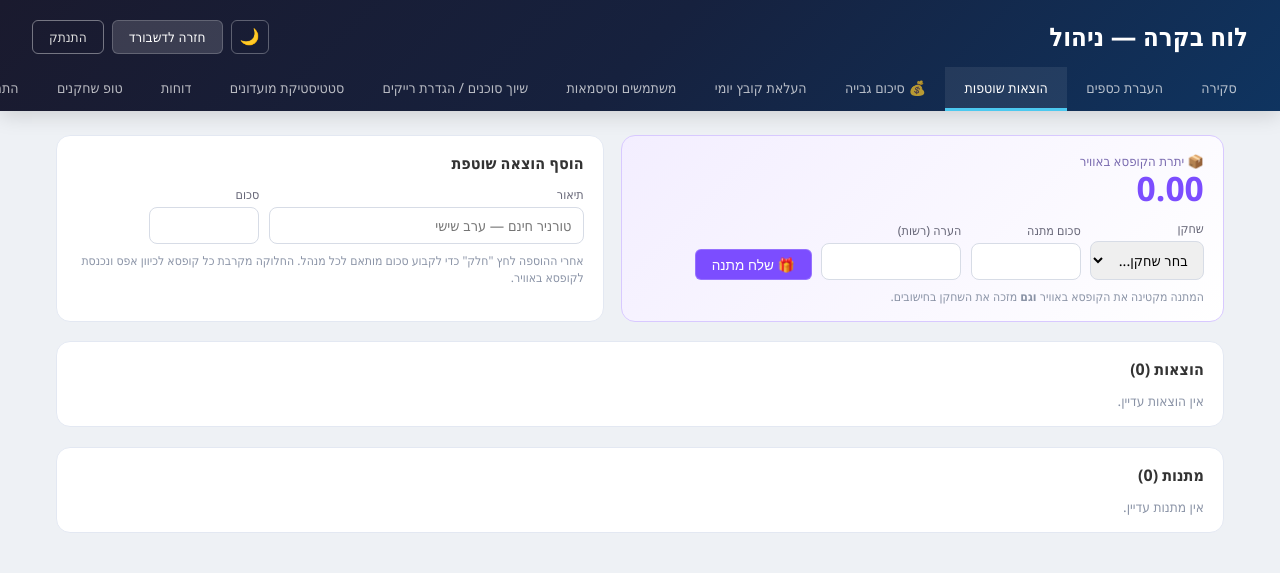
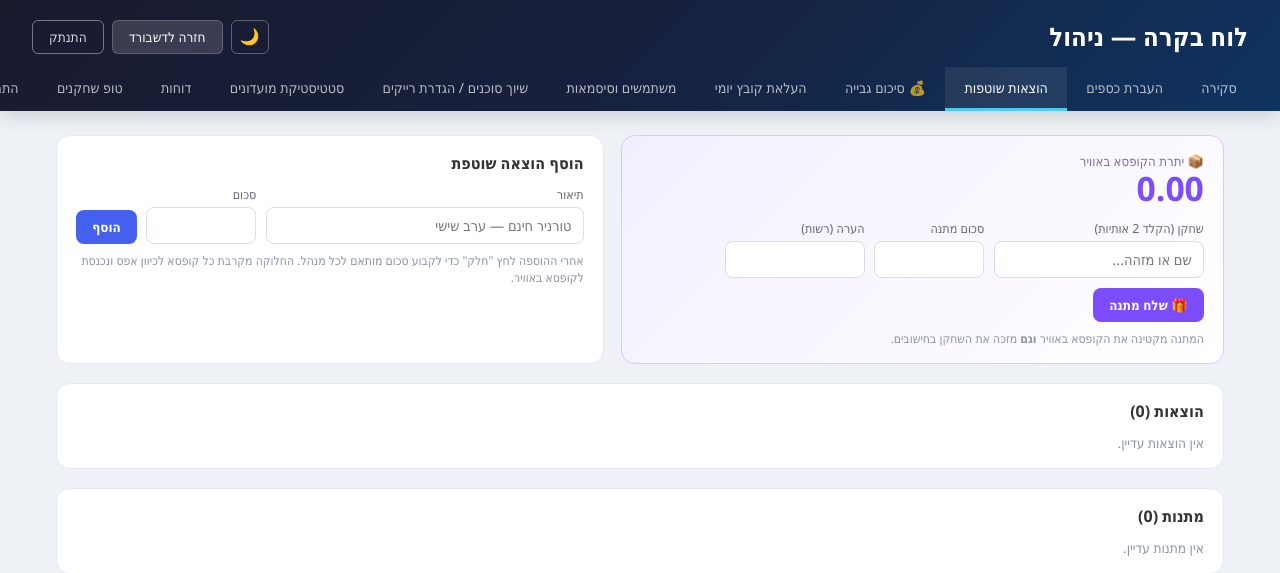
Before and after one commit to moskovicheran/My-Project, a Flask app: page /admin/expenses in a window 1280 px wide. Shown: the top 573 px of the page. Run offline with Flask 3, Linux system fonts and the light colour scheme; the visitor is signed in with stand-in values (Sample User, id 1); data that the repository does not hold is empty; some libraries are stand-ins or nearby versions.

Commit message:
@ fix(airbox): visible action buttons + 2-letter player autocomplete
- The "חלק"/"הוסף"/charge-submit buttons used the header-only .admin-btn
  classes (white text on translucent-white) → invisible on the white content.
  Switched to a visible .ab-btn; delete/cancel use .ab-btn.ghost.
- Replaced the gift player <select> with a type-ahead: enter 2+ letters to
  filter by nickname or id, click to pick (sets hidden player_id/name).

Co-Authored-By: Claude Opus 4.8 <noreply@anthropic.com>
@

```diff
--- a/app/templates/admin/expenses.html
+++ b/app/templates/admin/expenses.html
@@ -39,6 +39,9 @@
   .sumbar{display:flex;gap:14px;align-items:center;flex-wrap:wrap;margin-top:.8rem;padding:.6rem .9rem;border-radius:9px;background:#eef3ff}
   .pill{padding:2px 10px;border-radius:20px;font-size:.76rem;font-weight:700}
   .pill.ok{background:#e7f8f1;color:#17a673}.pill.no{background:#fde9e9;color:#e23b3b}
+  .ab-btn{background:#4361ee;color:#fff !important;border:none;border-radius:8px;cursor:pointer;font-family:inherit;font-weight:600;padding:.5rem 1rem}
+  .ab-btn:disabled{opacity:.45;cursor:not-allowed}
+  .ab-btn.ghost{background:#fff;color:#e23b3b !important;border:1px solid #f0c2c2}
 </style>
 
 <div class="ab-grid">
@@ -50,15 +53,16 @@
       <input type="hidden" name="csrf_token" value="{{ csrf_token() }}"/>
       <input type="hidden" name="action" value="gift">
       <input type="hidden" name="player_name" id="giftName">
-      <div class="ab-fld"><label>שחקן</label>
-        <select name="player_id" id="giftSel" onchange="syncName()" required>
-          <option value="">בחר שחקן...</option>
-          {% for p in players %}<option value="{{ p.id }}" data-nick="{{ p.nick }}">{{ p.nick }} ({{ p.id }})</option>{% endfor %}
-        </select>
+      <div class="ab-fld" style="position:relative">
+        <label>שחקן (הקלד 2 אותיות)</label>
+        <input type="text" id="giftSearch" autocomplete="off" placeholder="שם או מזהה..."
+               oninput="acFilter()" onfocus="acFilter()" style="width:210px">
+        <input type="hidden" name="player_id" id="giftId">
+        <div id="acList" style="display:none;position:absolute;z-index:60;top:100%;right:0;left:0;background:#fff;border:1px solid #d7dce6;border-radius:8px;max-height:230px;overflow:auto;box-shadow:0 10px 28px rgba(0,0,0,.14)"></div>
       </div>
       <div class="ab-fld"><label>סכום מתנה</label><input type="number" name="amount" step="0.01" min="0.01" style="width:110px" required></div>
       <div class="ab-fld"><label>הערה (רשות)</label><input type="text" name="note" style="width:140px"></div>
-      <button class="admin-btn" type="submit" style="background:#7c4dff;color:#fff">🎁 שלח מתנה</button>
+      <button class="ab-btn" type="submit" style="background:#7c4dff">🎁 שלח מתנה</button>
     </form>
     <div class="muted" style="font-size:.76rem;margin-top:.5rem">המתנה מקטינה את הקופסא באוויר <b>וגם</b> מזכה את השחקן בחישובים.</div>
   </div>
@@ -71,7 +75,7 @@
       <input type="hidden" name="action" value="add">
       <div class="ab-fld" style="flex:1"><label>תיאור</label><input type="text" name="description" required placeholder="טורניר חינם — ערב שישי" style="width:100%"></div>
       <div class="ab-fld"><label>סכום</label><input type="number" name="amount" step="0.01" min="0.01" style="width:110px" required></div>
-      <button class="admin-btn admin-btn-primary" type="submit">הוסף</button>
+      <button class="ab-btn" type="submit">הוסף</button>
     </form>
     <div class="muted" style="font-size:.76rem;margin-top:.5rem">אחרי ההוספה לחץ "חלק" כדי לקבוע סכום מותאם לכל מנהל. החלוקה מקרבת כל קופסא לכיוון אפס ונכנסת לקופסא באוויר.</div>
   </div>
@@ -95,13 +99,13 @@
         </td>
         <td>
           {% if not e.charged %}
-          <button type="button" class="admin-btn admin-btn-primary" style="padding:.25rem .7rem;font-size:.78rem" onclick="openCharge({{ e.id }}, {{ e.amount }})">חלק</button>
+          <button type="button" class="ab-btn" style="padding:.25rem .7rem;font-size:.78rem" onclick="openCharge({{ e.id }}, {{ e.amount }})">חלק</button>
           {% endif %}
           <form method="POST" style="display:inline" onsubmit="return confirm('למחוק את ההוצאה וחיוביה? הקופסא באוויר תעודכן.')">
             <input type="hidden" name="csrf_token" value="{{ csrf_token() }}"/>
             <input type="hidden" name="action" value="delete_expense">
             <input type="hidden" name="expense_id" value="{{ e.id }}">
-            <button type="submit" class="admin-btn admin-btn-outline" style="padding:.25rem .55rem;font-size:.72rem;color:#e23b3b">🗑</button>
+            <button type="submit" class="ab-btn ghost" style="padding:.25rem .55rem;font-size:.72rem;color:#e23b3b">🗑</button>
           </form>
         </td>
       </tr>
@@ -129,7 +133,7 @@
             <input type="hidden" name="csrf_token" value="{{ csrf_token() }}"/>
             <input type="hidden" name="action" value="delete_gift">
             <input type="hidden" name="gift_id" value="{{ g.id }}">
-            <button type="submit" class="admin-btn admin-btn-outline" style="padding:.25rem .55rem;font-size:.72rem;color:#e23b3b">ביטול</button>
+            <button type="submit" class="ab-btn ghost" style="padding:.25rem .55rem;font-size:.72rem;color:#e23b3b">ביטול</button>
           </form>
         </td>
       </tr>
@@ -157,7 +161,7 @@
       <span>סה"כ חולק: <b class="num" id="chAllocd">0</b> / <b class="num" id="chTotal">0</b></span>
       <span>נותר: <b class="num" id="chRemain">0</b></span>
       <span class="pill ok" id="chPill">מאוזן ✓</span>
-      <button type="submit" class="admin-btn admin-btn-primary" id="chSubmit" style="margin-inline-start:auto">אשר חלוקה → לקופסא באוויר</button>
+      <button type="submit" class="ab-btn" id="chSubmit" style="margin-inline-start:auto">אשר חלוקה → לקופסא באוויר</button>
     </div>
   </form>
 </div>
@@ -219,13 +223,39 @@ function chargeOk(){
   if(remain>0.01){ alert('החלוקה חייבת להסתכם בדיוק לסכום ההוצאה.'); return false; }
   return true;
 }
-function syncName(){
-  const s=document.getElementById('giftSel'); const o=s.options[s.selectedIndex];
-  document.getElementById('giftName').value = o? (o.dataset.nick||'') : '';
+// ── Player autocomplete (type 2+ letters) ──
+const PLAYERS = {{ players|tojson }};
+const esc = s => (''+s).replace(/[&<>"]/g, c=>({'&':'&amp;','<':'&lt;','>':'&gt;','"':'&quot;'}[c]));
+function acFilter(){
+  const inp=document.getElementById('giftSearch');
+  const q=inp.value.trim().toLowerCase();
+  const list=document.getElementById('acList');
+  document.getElementById('giftId').value='';  // typing clears any prior pick
+  if(q.length<2){ list.style.display='none'; return; }
+  const m=PLAYERS.filter(p=>(p.nick+' '+p.id).toLowerCase().includes(q)).slice(0,20);
+  list.innerHTML = m.length
+    ? m.map(p=>`<div class="ac-item" data-id="${esc(p.id)}" data-nick="${encodeURIComponent(p.nick)}" style="padding:.45rem .7rem;cursor:pointer;border-bottom:1px solid #f0f2f7"><b>${esc(p.nick)}</b> <span style="color:#8a93a6;font-size:.78rem">${esc(p.id)}</span></div>`).join('')
+    : '<div style="padding:.5rem .7rem;color:#8a93a6">אין תוצאות</div>';
+  list.style.display='block';
 }
+function pickPlayer(id, nick){
+  document.getElementById('giftSearch').value = nick+' ('+id+')';
+  document.getElementById('giftId').value = id;
+  document.getElementById('giftName').value = nick;
+  document.getElementById('acList').style.display='none';
+}
+document.getElementById('acList').addEventListener('mousedown', e=>{
+  const it=e.target.closest('.ac-item'); if(!it) return;
+  e.preventDefault();
+  pickPlayer(it.dataset.id, decodeURIComponent(it.dataset.nick));
+});
+document.addEventListener('click', e=>{
+  if(!e.target.closest('#giftSearch') && !e.target.closest('#acList')){
+    const l=document.getElementById('acList'); if(l) l.style.display='none';
+  }
+});
 function giftOk(){
-  const s=document.getElementById('giftSel');
-  if(!s.value){ alert('בחר שחקן.'); return false; }
+  if(!document.getElementById('giftId').value){ alert('בחר שחקן מהרשימה (הקלד 2 אותיות).'); return false; }
   return true;
 }
 </script>
```
